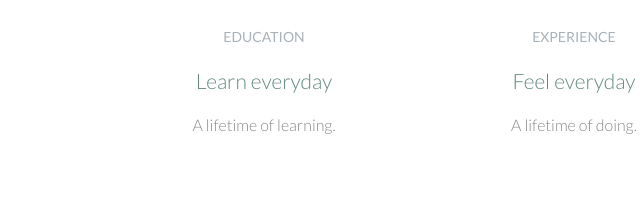
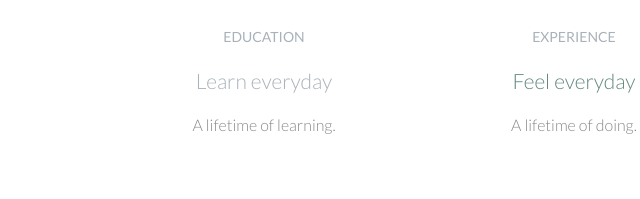
Before and after one commit to marimuraki/marimuraki.github.io, a plain HTML site: page index.html in a window 1280 px wide. In both pictures the pointer is over the element "Learn everyday". Shown: the part 568-767 px from the top of the page, 66-706 px from the left. Drawn offline with Linux system fonts and the light colour scheme.

Commit message:
correct class .topic

```diff
--- a/assets/stylesheets/main.css
+++ b/assets/stylesheets/main.css
@@ -318,7 +318,7 @@ em {
   font-weight: 100;
 }
 
-.teaser a:hover h3 {
+.topic a:hover h3 {
   color: #a9b2b9;
 }
 
```
